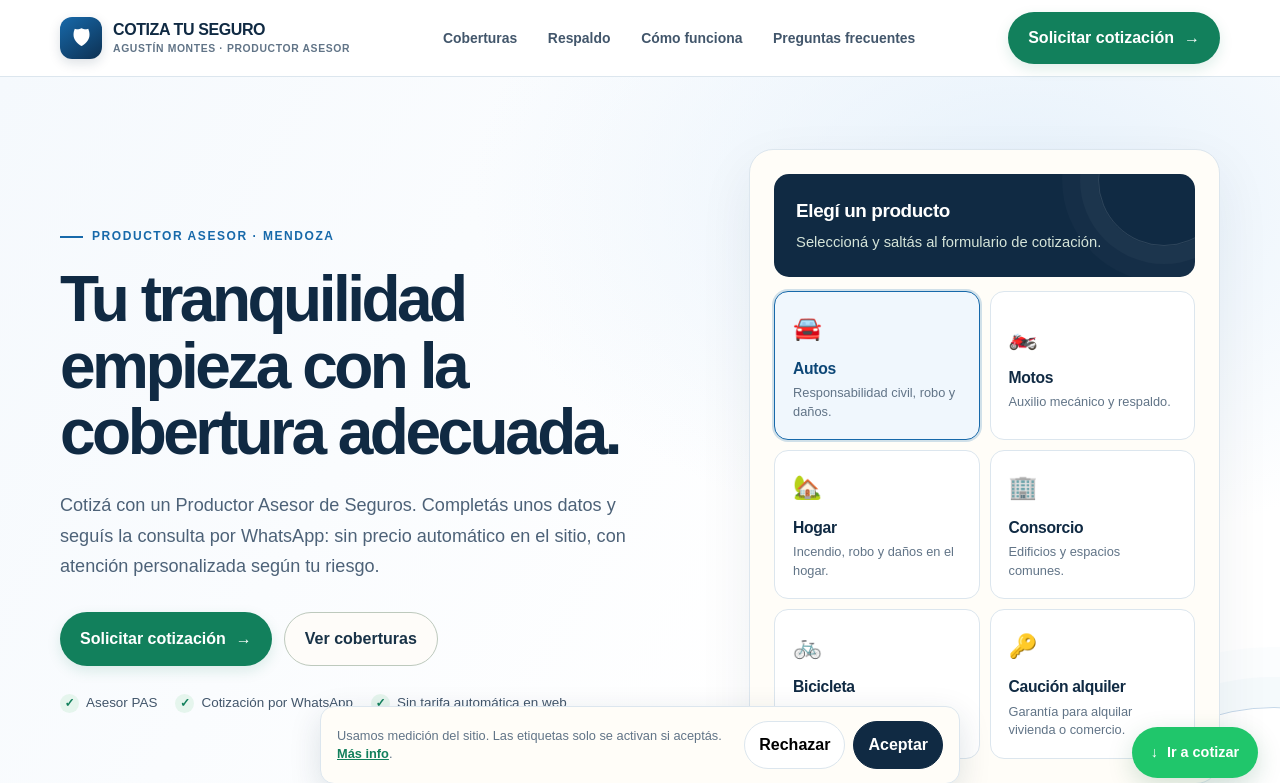
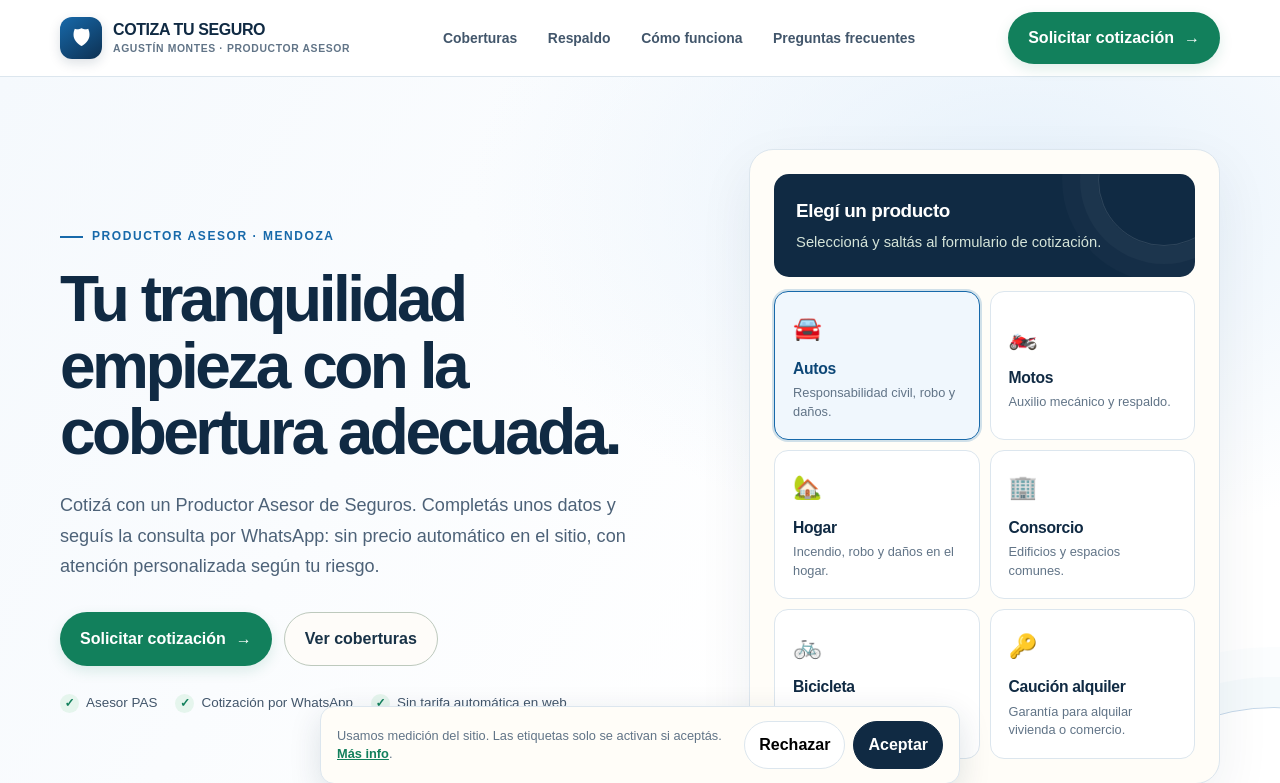
Before and after one commit to popnegro/cotizatuseguro, a Next.js app: page / in a window 1280 px wide. Shown: the top 783 px of the page. Built offline with nearby package versions, Linux system fonts and the light colour scheme.

Commit message:
fix(ux): hide floating CTA while consent banner is visible

```diff
--- a/app/page.tsx
+++ b/app/page.tsx
@@ -494,7 +494,9 @@ export default function Home() {
         <div className="footer-column"><strong>Navegación</strong><a href="#seguros">Coberturas</a><a href="#aseguradoras">Respaldo asegurador</a><a href="#como-funciona">Cómo funciona</a><a href="#faq">Preguntas frecuentes</a><a href="/privacidad">Política de privacidad</a></div>
       </div><div className="container footer-bottom"><span>© {new Date().getFullYear()} Agustín Montes · Mendoza, Argentina</span><a href="/privacidad">Términos y privacidad</a></div></footer>
 
-      <a className="floating-cta" href="#cotizar" onClick={() => track("cta_click", { cta_location: "floating_cta" })}><span aria-hidden="true">↓</span> Ir a cotizar</a>
+      {!(consent === "unknown" && showConsent) && (
+        <a className="floating-cta" href="#cotizar" onClick={() => track("cta_click", { cta_location: "floating_cta" })}><span aria-hidden="true">↓</span> Ir a cotizar</a>
+      )}
 
       {consent === "unknown" && showConsent && (
         <aside className="consent-banner" aria-label="Preferencias de privacidad">
```
